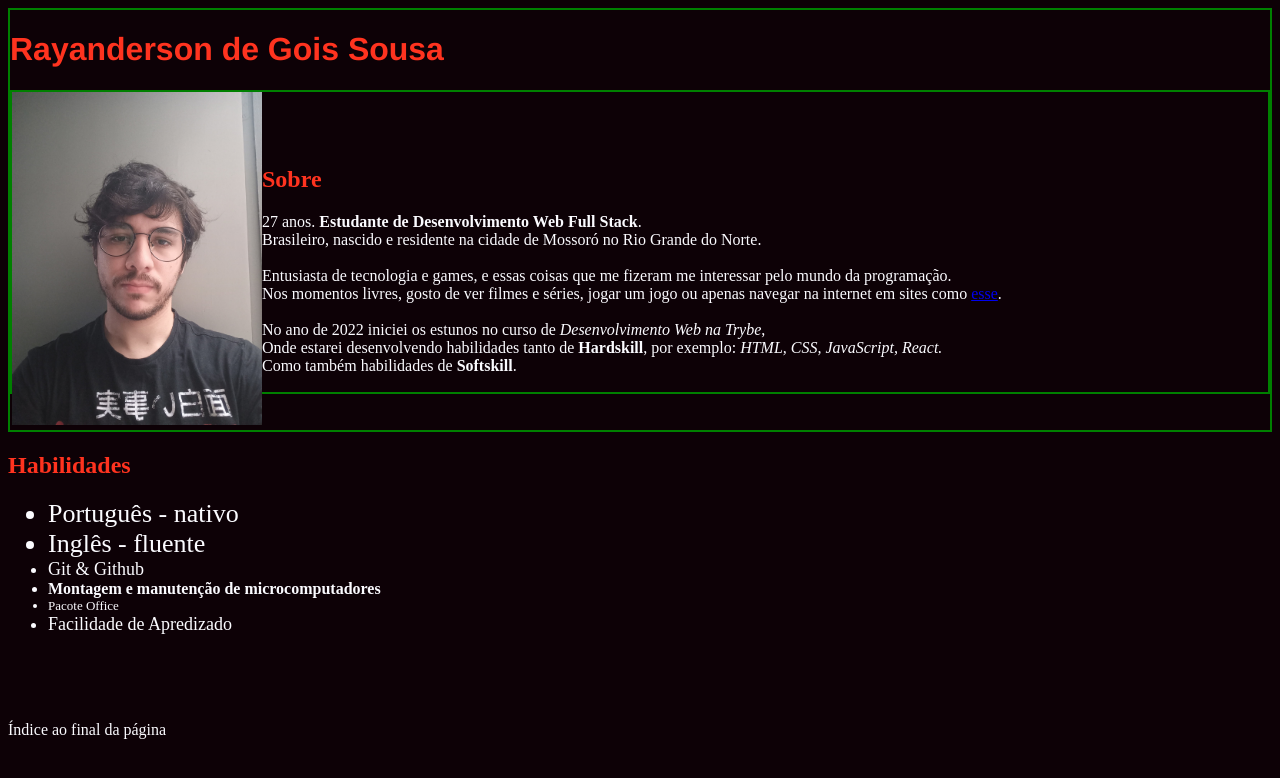
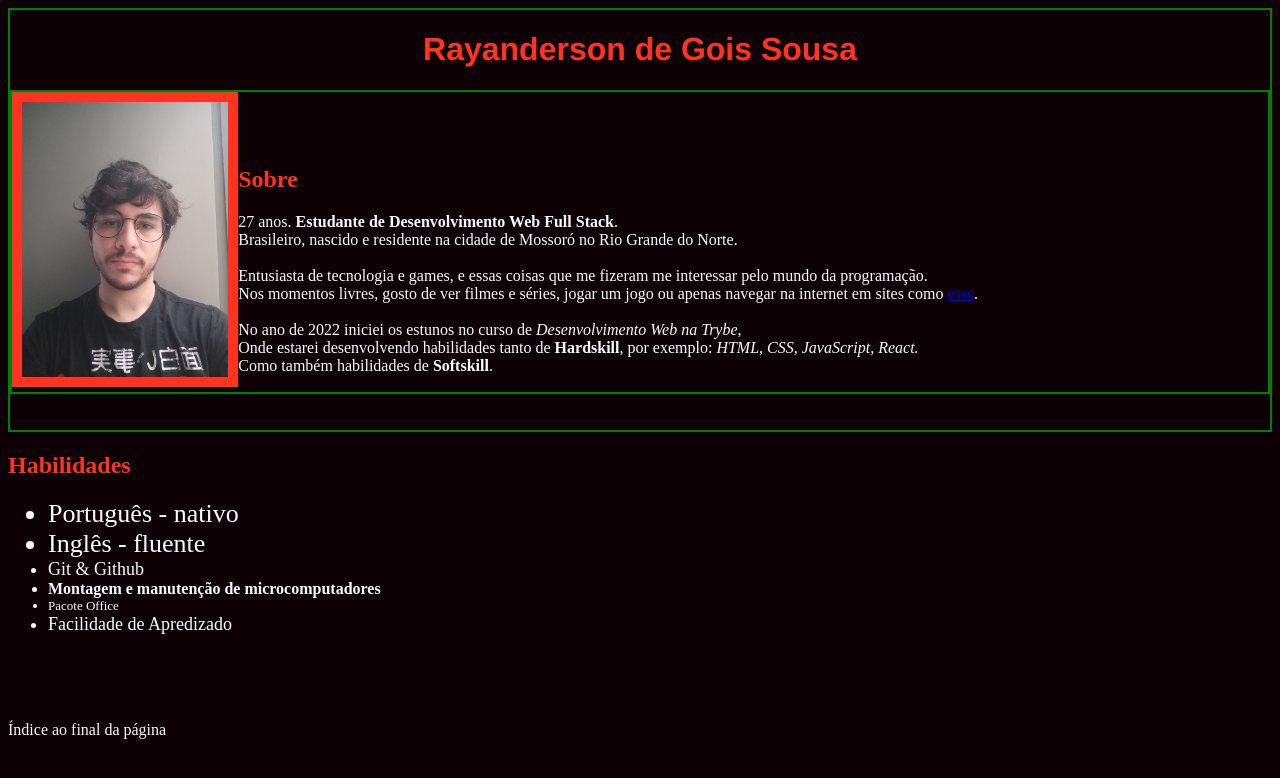
Before and after one commit to rayandersonsousa/rayandersonsousa.github.io, a plain HTML site: page index.html in a window 1280 px wide. Shown: the top 778 px of the page. Drawn offline with Linux system fonts and the light colour scheme.

Commit message:
Adicionado os requisitos 3 e 4

```diff
--- a/index.html
+++ b/index.html
@@ -7,9 +7,9 @@
 </head>
 <body>
     <div>
-        <h1>Rayanderson de Gois Sousa</h1>
+        <h1 class="meuNome">Rayanderson de Gois Sousa</h1>
         <div class="image-con">
-            <img src="/imagens/Rayanderson-Sousa.jpg" alt="Rayanderson Sousa" width="250px" id="foto">
+            <img src="/imagens/Rayanderson-Sousa.jpg" alt="Rayanderson Sousa" id="foto">
 
             <br><br><br>
             <h2 id="sobre">Sobre</h2>
--- a/style.css
+++ b/style.css
@@ -1,7 +1,8 @@
 
-        h1 {
+        .meuNome {
             font-family: Helvetica, sans-serif;
             color: #FF331F;
+            text-align: center;
         }
 
         h2 {
@@ -35,6 +36,9 @@
 
         #foto {
             float: left ;
+            height: 275px;
+            padding: 10px;
+            background-color: #FF331F;
         }
 
         .image-con {
```
